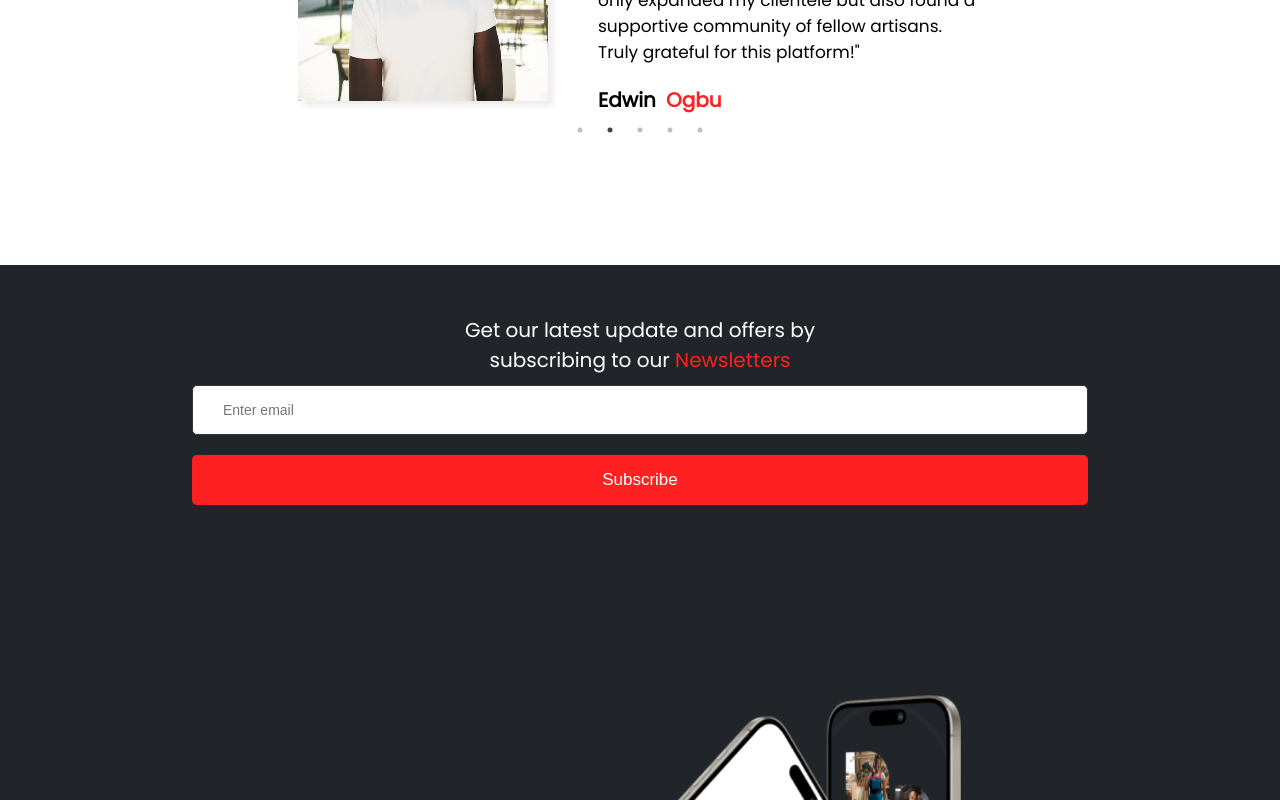
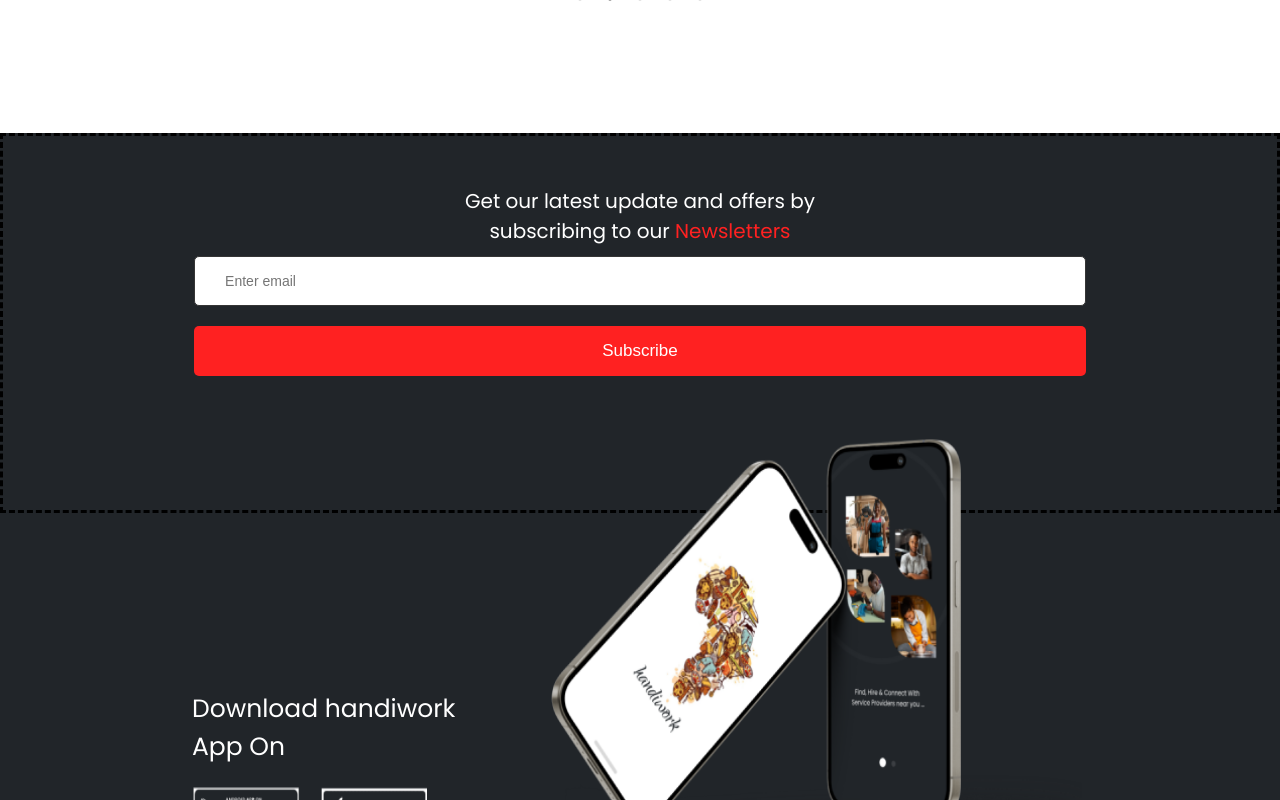
Before and after one commit to Cannyokpoto/page-handiwork, a React (Vite) app: page /about in a window 1280 px wide. Shown: the part 2200-3000 px from the top of the page. Built offline with nearby package versions, Linux system fonts and the light colour scheme; no server answers; a web font is replaced by a local one.

Commit message:
new commit

```diff
--- a/src/Components/AboutHero/AboutHero.css
+++ b/src/Components/AboutHero/AboutHero.css
@@ -11,7 +11,7 @@
 
 .about-hero{
     width: 100%;
-    height: 84vh;
+    height: 540px;
     display: flex;
     flex-direction: column;
     align-items: center;
--- a/src/Components/NewsLetters/NewsLetters.css
+++ b/src/Components/NewsLetters/NewsLetters.css
@@ -20,7 +20,7 @@
 
 .news-letters{
     width: 100vw;
-    height: 63vh;
+    height: 380px;
     display: flex;
     flex-direction: column;
     justify-content: flex-start;
@@ -31,6 +31,7 @@
     position: relative;
     top: 250px;
     padding-top: 30px;
+    border: dashed;
 }
 
 
```
